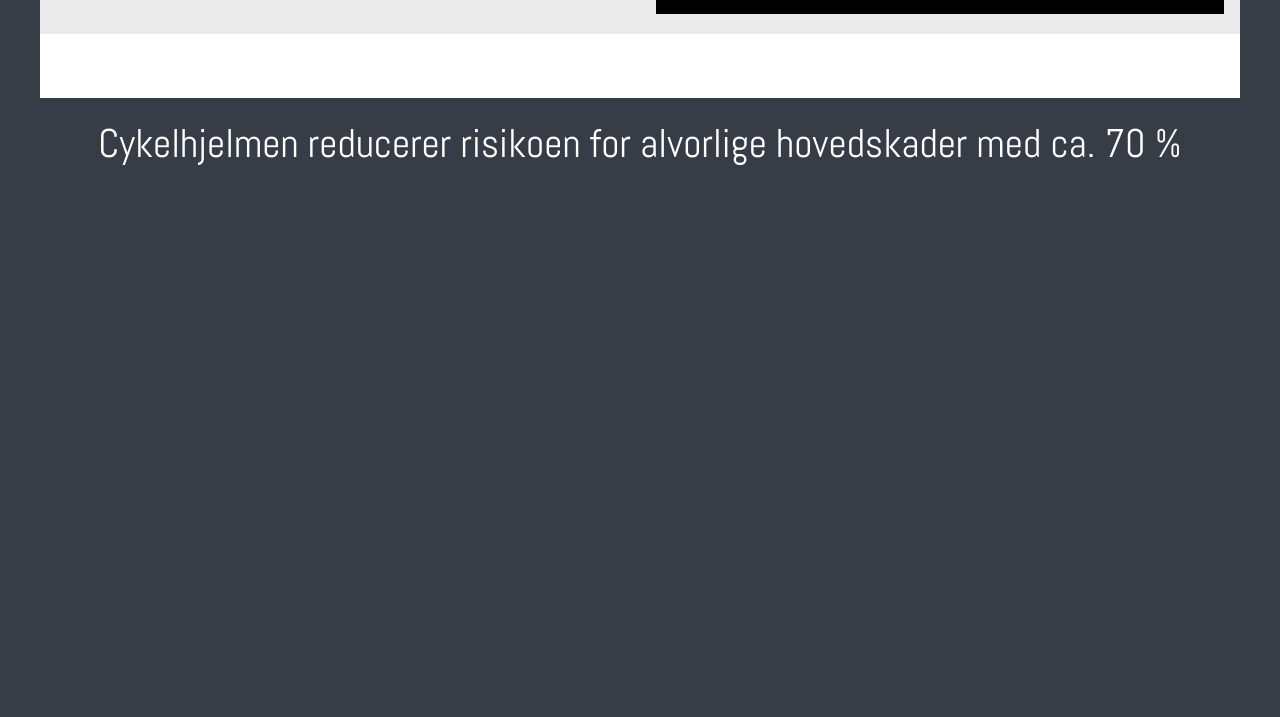
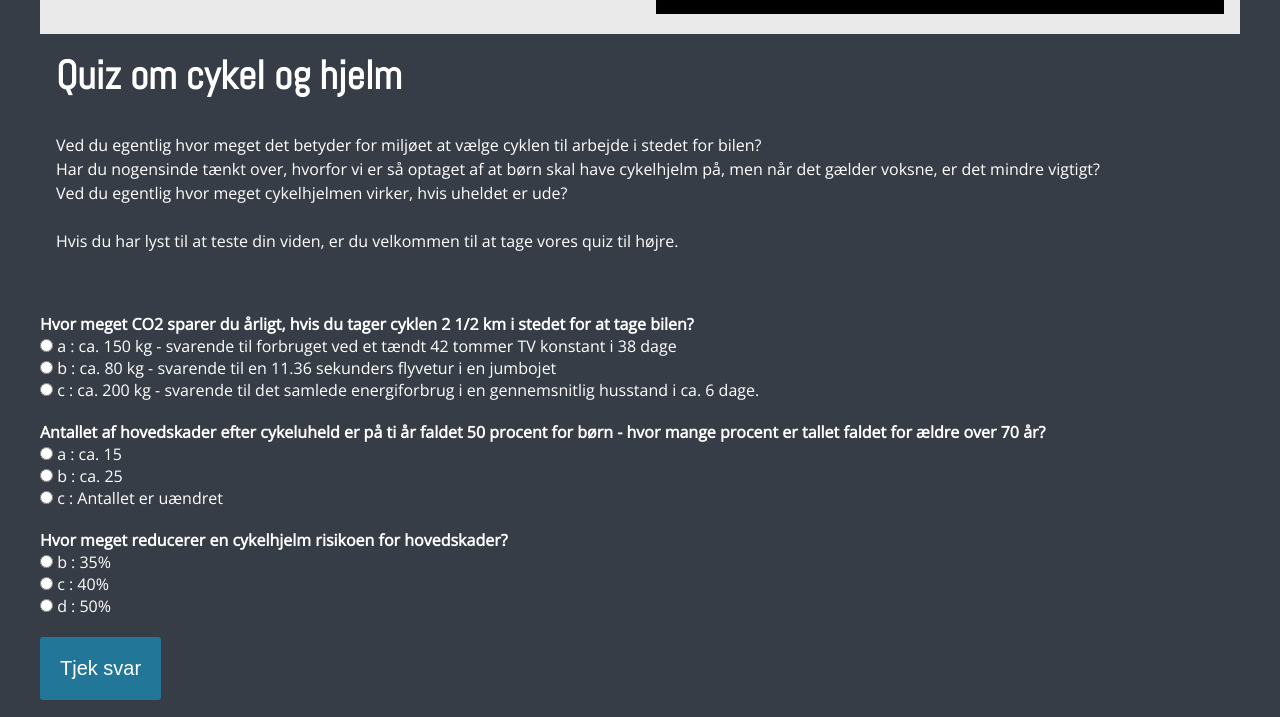
Before and after one commit to simo38c8/RFST, a plain HTML site: page index.html in a window 1280 px wide. Shown: the part 962-1679 px from the top of the page. Before the commit the page ends 1152 px from the top, so only its background shows below. Drawn offline with nearby package versions, Linux system fonts and the light colour scheme; grey boxes are pictures that could not be loaded.

Commit message:
Quiz indsat

```diff
--- a/index.html
+++ b/index.html
@@ -29,6 +29,8 @@
         <img src="billeder/splash.jpg" alt="splash billede">
     </div>
 
+    <!--    <audio src="cykelklokke.mp3" id="ring"></audio>-->
+
     <section id="video">
         <div class="sectionwrapper">
             <div class="tekst_video">
@@ -44,14 +46,30 @@
         </div>
     </section>
 
-    <section id="profil">
+    <section id="quiz">
         <div class="sectionwrapper">
-            <div class="profil">
-               <h2></h2>
-               <p></p>
+            <div class="quiz">
+                <div class="tekst_quiz">
+                    <h2>Quiz om cykel og hjelm</h2>
+                    <p>Ved du egentlig hvor meget det betyder for miljøet at vælge cyklen til arbejde i stedet for bilen? <br>
+
+                        Har du nogensinde tænkt over, hvorfor vi er så optaget af at børn skal have cykelhjelm på, men når det gælder voksne, er det mindre vigtigt? <br>
+
+                        Ved du egentlig hvor meget cykelhjelmen virker, hvis uheldet er ude? <br> <br>
+
+                        Hvis du har lyst til at teste din viden, er du velkommen til at tage vores quiz til højre.</p> <br> <br>
 
                 </div>
-            <div class="profil_billede"></div>
+
+                <div id="quizzen">
+                </div>
+
+                <button id="submit">Tjek svar
+                </button>
+
+                <div id="results">
+                </div>
+            </div>
         </div>
     </section>
 
--- a/main.js
+++ b/main.js
@@ -0,0 +1,122 @@
+window.addEventListener("load", sidenVises);
+console.log("siden vises");
+
+
+function sidenVises() {
+    console.log("cykelhjelm skifter farve");
+}
+
+(function () {
+    function buildQuiz() {
+        const output = [];
+
+
+        // for hvert svar
+        myQuestions.forEach((currentQuestion, questionNumber) => {
+            // we'll want to store the list of answer choices
+            const answers = [];
+
+            // and for each available answer...
+            for (letter in currentQuestion.answers) {
+                // ...add an HTML radio button
+                answers.push(
+                    `<label>
+            <input type="radio" name="question${questionNumber}" value="${letter}">
+            ${letter} :
+            ${currentQuestion.answers[letter]}
+          </label>`
+                );
+            }
+
+            // add this question and its answers to the output
+            output.push(
+                `<div class="question"> ${currentQuestion.question} </div>
+        <div class="answers"> ${answers.join("")} </div>`
+            );
+        });
+
+        // finally combine our output list into one string of HTML and put it on the page
+        quizContainer.innerHTML = output.join("");
+    }
+
+    function showResults() {
+        // gather answer containers from our quiz
+        const answerContainers = quizContainer.querySelectorAll(".answers");
+
+        // keep track of user's answers
+        let numCorrect = 0;
+
+        // for each question...
+        myQuestions.forEach((currentQuestion, questionNumber) => {
+            // find selected answer
+            const answerContainer = answerContainers[questionNumber];
+            const selector = `input[name=question${questionNumber}]:checked`;
+            const userAnswer = (answerContainer.querySelector(selector) || {}).value;
+
+            // if answer is correct
+            if (userAnswer === currentQuestion.correctAnswer) {
+                // add to the number of correct answers
+                numCorrect++;
+
+                // color the answers green
+                answerContainers[questionNumber].style.color = "lightgreen";
+            } else {
+                // if answer is wrong or blank
+                // color the answers red
+                answerContainers[questionNumber].style.color = "red";
+            }
+
+            ringeKlokke();
+
+
+        });
+
+        // show number of correct answers out of total
+        resultsContainer.innerHTML = `${numCorrect} rigtige ud af ${myQuestions.length}`;
+    }
+
+    function ringeKlokke() {
+        console.log("ringeklokke");
+        document.querySelector("#ring").play();
+
+        document.querySelector("#ring").currentTime = 0;
+    }
+
+    const quizContainer = document.querySelector("#quizzen");
+    const resultsContainer = document.querySelector("#results");
+    const submitButton = document.querySelector("#submit");
+    const myQuestions = [{
+            question: "Hvor meget CO2 sparer du årligt, hvis du tager cyklen 2 1/2 km i stedet for at tage bilen?",
+            answers: {
+                a: "ca. 150 kg - svarende til forbruget ved et tændt 42 tommer TV konstant i 38 dage",
+                b: "ca. 80 kg - svarende til en 11.36 sekunders flyvetur i en jumbojet",
+                c: "ca. 200 kg - svarende til det samlede energiforbrug i en gennemsnitlig husstand i ca. 6 dage."
+            },
+            correctAnswer: "a"
+                },
+        {
+            question: "Antallet af hovedskader efter cykeluheld er på ti år faldet 50 procent for børn - hvor mange procent er tallet faldet for ældre over 70 år?",
+            answers: {
+                a: "ca. 15",
+                b: "ca. 25",
+                c: "Antallet er uændret"
+            },
+            correctAnswer: "c"
+                },
+        {
+            question: "Hvor meget reducerer en cykelhjelm risikoen for hovedskader?",
+            answers: {
+                b: "35%",
+                c: "40%",
+                d: "50%"
+            },
+            correctAnswer: "d"
+                }
+            ];
+
+    // display quiz right away
+    buildQuiz();
+
+    // on submit, show results
+    submitButton.addEventListener("click", showResults);
+})();
--- a/style.css
+++ b/style.css
@@ -111,6 +111,74 @@ video {
     padding: 1rem;
 }
 
+
+
+
+
+/******** quiz style *********/
+
+#quiz .sectionwrapper {
+    flex-basis: 1200px;
+    display: flex;
+    flex-wrap: wrap;
+}
+
+.tekst_quiz {
+    flex-direction: column;
+    flex-basis: 400px;
+    flex-grow: 1;
+    font-family: 'Open Sans', sans-serif;
+}
+
+.quizzen {
+    font-size: 20px;
+    font-family: sans-serif;
+    color: white;
+    background-color: #28292B;
+    margin: 2rem;
+}
+
+
+#quiz {
+    background-color: #373D46;
+    color: #fff;
+    font-family: 'Open Sans', sans-serif;
+}
+
+.question {
+    font-weight: 600;
+    color: #fff;
+}
+
+.answers {
+    margin-bottom: 20px;
+    font-size: 1rem;
+    color: #fff;
+}
+
+.answers label {
+    display: block;
+}
+
+#submit {
+    font-family: sans-serif;
+    font-size: 20px;
+    background-color: #279;
+    color: #fff;
+    border: 0px;
+    border-radius: 3px;
+    padding: 20px;
+    cursor: pointer;
+    margin-bottom: 20px;
+}
+
+#submit:hover {
+    background-color: #38a;
+}
+
+
+
+
 /*CYKELHJELM*/
 
 #cykelhjelm {
```
Lines whose indentation alone changed are shown as unchanged.
